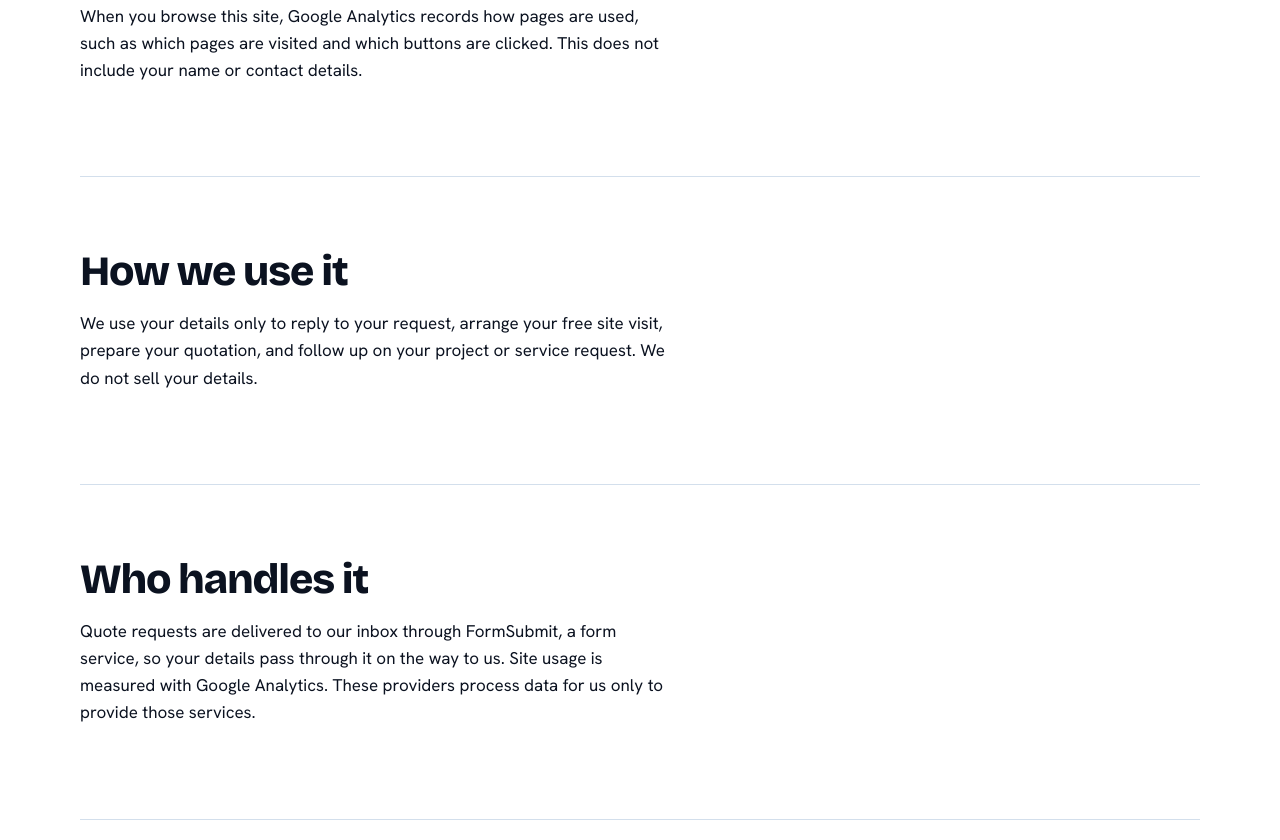
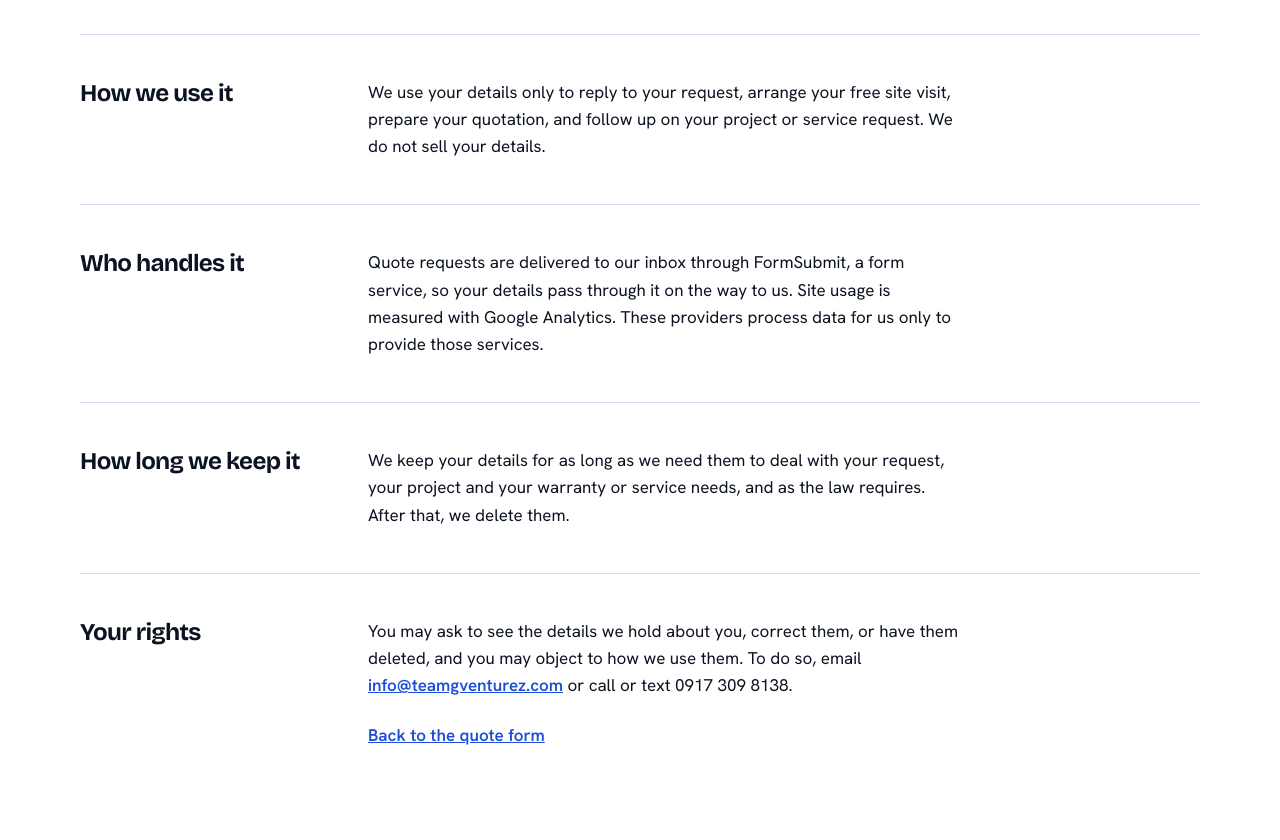
Before and after one commit to bonggonzalez/TeamGLaundryVenturez-site, an Astro site: page /privacy in a window 1280 px wide. Shown: the part 660-1500 px from the top of the page. Built offline with nearby package versions, Linux system fonts and the light colour scheme; Astro itself is replaced by a stand-in of ours; no server answers.

Commit message:
Tighten the privacy notice layout; drop bar padding where the bar is hidden
Step the notice headings down, put each heading beside its text on wide
screens, hide the sticky contact bar and make the back link 44px. The
wording is unchanged. Link the form's privacy note through the site base
path with a larger tap target, and stop reserving space for the contact bar
on pages that hide it.

Co-Authored-By: Claude Sonnet 5.5 <noreply@anthropic.com>

```diff
--- a/src/layouts/Layout.astro
+++ b/src/layouts/Layout.astro
@@ -110,7 +110,7 @@ const webSiteSchema = {
 		{gaId && <script is:inline define:vars={{ gaId }}>window.dataLayer = window.dataLayer || []; window.gtag = function () { dataLayer.push(arguments); }; gtag('js', new Date()); gtag('config', gaId);</script>}
 		{pixelId && <script is:inline define:vars={{ pixelId }}>!function(f,b,e,v,n,t,s){if(f.fbq)return;n=f.fbq=function(){n.callMethod?n.callMethod.apply(n,arguments):n.queue.push(arguments)};if(!f._fbq)f._fbq=n;n.push=n;n.loaded=!0;n.version='2.0';n.queue=[];t=b.createElement(e);t.async=!0;t.src=v;s=b.getElementsByTagName(e)[0];s.parentNode.insertBefore(t,s)}(window,document,'script','https://connect.facebook.net/en_US/fbevents.js');fbq('init', pixelId);fbq('track', 'PageView');</script>}
 	</head>
-	<body>
+	<body class:list={{ 'no-bar': hideContactBar }}>
 		<Header />
 		<main class="container">
 			<slot />
@@ -178,6 +178,10 @@ const webSiteSchema = {
 		background: var(--bg);
 		caret-color: var(--accent);
 		overflow-x: clip;
+	}
+	/* Pages without the sticky bottom bar do not need room reserved for it. */
+	body.no-bar {
+		padding-bottom: 0;
 	}
 	main {
 		flex: 1;
--- a/src/pages/privacy.astro
+++ b/src/pages/privacy.astro
@@ -7,6 +7,7 @@ const base = import.meta.env.BASE_URL.replace(/\/$/, '');
 <Layout
 	title="Privacy Notice | TeamG Venturez"
 	description="How TeamG Venturez collects, uses and protects the personal details you send us, in line with the Data Privacy Act of 2012."
+	hideContactBar
 >
 	<header class="page-head">
 		<h1>Privacy notice</h1>
@@ -15,28 +16,71 @@ const base = import.meta.env.BASE_URL.replace(/\/$/, '');
 
 	<section class="band" aria-labelledby="collect">
 		<h2 id="collect">What we collect</h2>
+		<div class="text">
 			<p>When you send a quote request, we collect the details you type into the form: your name, mobile number, email address, province, municipality or city, the package or service you are asking about, and your message. If you call, text, or message us on Viber, WhatsApp or Messenger, we receive the details you share in those chats.</p>
 			<p>When you browse this site, Google Analytics records how pages are used, such as which pages are visited and which buttons are clicked. This does not include your name or contact details.</p>
+		</div>
 	</section>
 
 	<section class="band" aria-labelledby="use">
 		<h2 id="use">How we use it</h2>
+		<div class="text">
 			<p>We use your details only to reply to your request, arrange your free site visit, prepare your quotation, and follow up on your project or service request. We do not sell your details.</p>
+		</div>
 	</section>
 
 	<section class="band" aria-labelledby="share">
 		<h2 id="share">Who handles it</h2>
+		<div class="text">
 			<p>Quote requests are delivered to our inbox through FormSubmit, a form service, so your details pass through it on the way to us. Site usage is measured with Google Analytics. These providers process data for us only to provide those services.</p>
+		</div>
 	</section>
 
 	<section class="band" aria-labelledby="keep">
 		<h2 id="keep">How long we keep it</h2>
+		<div class="text">
 			<p>We keep your details for as long as we need them to deal with your request, your project and your warranty or service needs, and as the law requires. After that, we delete them.</p>
+		</div>
 	</section>
 
 	<section class="band" aria-labelledby="rights">
 		<h2 id="rights">Your rights</h2>
+		<div class="text">
 			<p>You may ask to see the details we hold about you, correct them, or have them deleted, and you may object to how we use them. To do so, email <a href={`mailto:${site.email}`}>{site.email}</a> or call or text {site.phoneDisplay}.</p>
-		<p><a href={`${base}/contact`}>Back to the quote form</a></p>
+			<p><a class="back" href={`${base}/contact`}>Back to the quote form</a></p>
+		</div>
 	</section>
 </Layout>
+
+<style>
+	/* A legal notice is read, not browsed: smaller headings, tighter bands and the heading beside its text on wide screens. */
+	.band {
+		display: grid;
+		gap: 0.75rem 3rem;
+		padding-block: clamp(1.75rem, 4vw, 2.75rem);
+	}
+	.band h2 {
+		font-size: 1.5rem;
+		font-weight: 700;
+		line-height: 1.2;
+		margin: 0;
+		text-wrap: balance;
+	}
+	@media (min-width: 860px) {
+		.band {
+			grid-template-columns: 15rem minmax(0, 1fr);
+		}
+	}
+	.text p {
+		margin: 0 0 0.9rem;
+		text-wrap: pretty;
+	}
+	.text p:last-child {
+		margin-bottom: 0;
+	}
+	.back {
+		display: inline-flex;
+		align-items: center;
+		min-height: 2.75rem;
+	}
+</style>
```
Also changed, not shown: src/pages/contact.astro (+7 -1 lines). Lines whose indentation alone changed are shown as unchanged.
